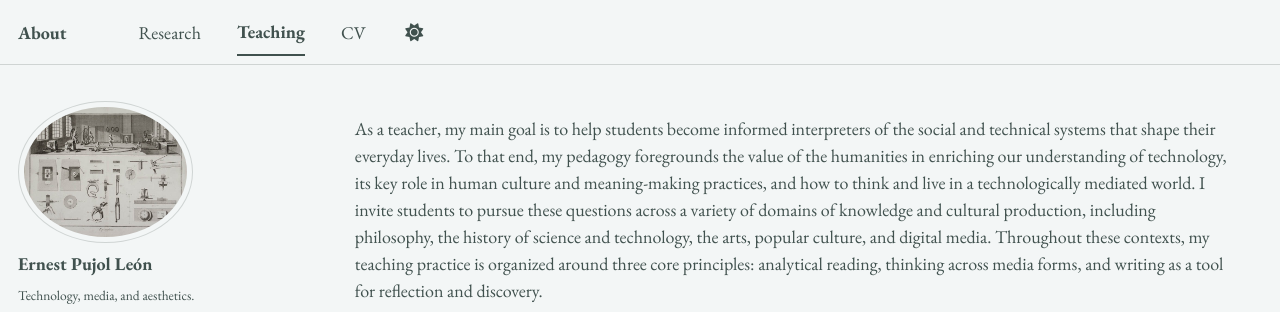
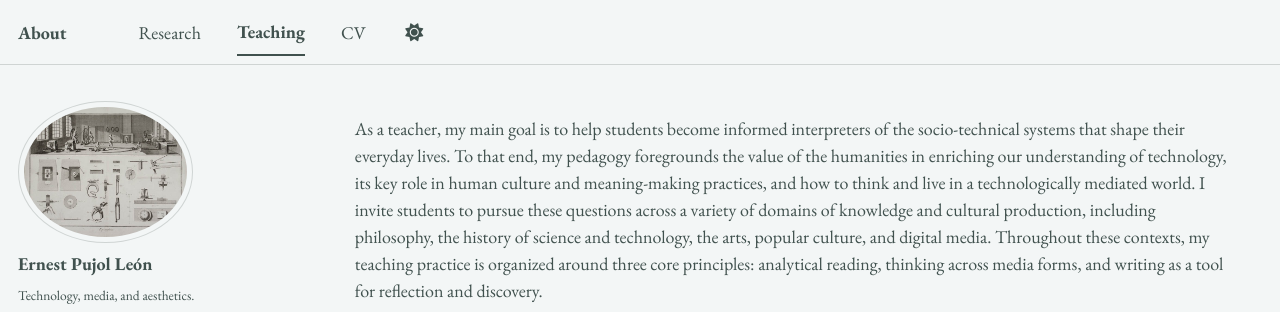
Before and after one commit to epujol90/epujol90.github.io, a Jekyll site: the page built from _pages/teaching.md, in a window 1280 px wide and 900 px high. Shown: the top 312 px of the window. Built offline with Jekyll 4.4.1, drawn with Linux system fonts in a browser that asks for light colours; some web fonts are replaced; a script bundle is joined from its source files by our own code; library files that are not in the unit come from our copies.

Commit message:
Update teaching.md

```diff
--- a/_pages/teaching.md
+++ b/_pages/teaching.md
@@ -5,7 +5,7 @@ permalink: /teaching/
 author_profile: true
 ---
 
-As a teacher, my main goal is to help students become informed interpreters of the social and technical systems that shape their everyday lives. To that end, my pedagogy foregrounds the value of the humanities in enriching our understanding of technology, its key role in human culture and meaning-making practices, and how to think and live in a technologically mediated world. I invite students to pursue these questions across a variety of domains of knowledge and cultural production, including philosophy, the history of science and technology, the arts, popular culture, and digital media. Throughout these contexts, my teaching practice is organized around three core principles: analytical reading, thinking across media forms, and writing as a tool for reflection and discovery.
+As a teacher, my main goal is to help students become informed interpreters of the socio-technical systems that shape their everyday lives. To that end, my pedagogy foregrounds the value of the humanities in enriching our understanding of technology, its key role in human culture and meaning-making practices, and how to think and live in a technologically mediated world. I invite students to pursue these questions across a variety of domains of knowledge and cultural production, including philosophy, the history of science and technology, the arts, popular culture, and digital media. Throughout these contexts, my teaching practice is organized around three core principles: analytical reading, thinking across media forms, and writing as a tool for reflection and discovery.
 
 My teaching experience includes both classroom instruction and writing center practice at NYU and Duke University, where I earned two certificates in college teaching and writing pedagogy. I also designed and taught several undergraduate courses on media studies, philosophy of technology, and critical theory. My teaching received consistently strong evaluations and a teaching award recognizing me among the top 5% of Duke instructors in the humanities. In addition to this classroom experience, I have completed specialized training in digital and distance education through a Bass Digital Education Fellowship, which in the spring of 2023 allowed me to collaborate with Duke Learning Innovation and the Center for Computational Thinking in the design of a self-paced online course in data science and R.
 
```
